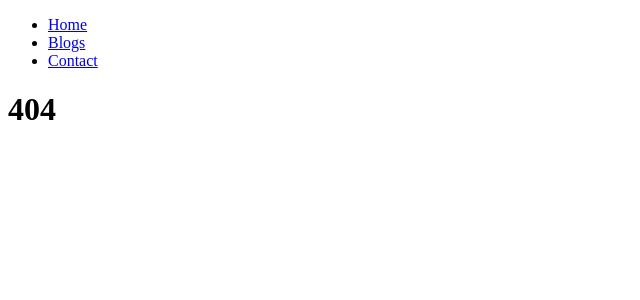
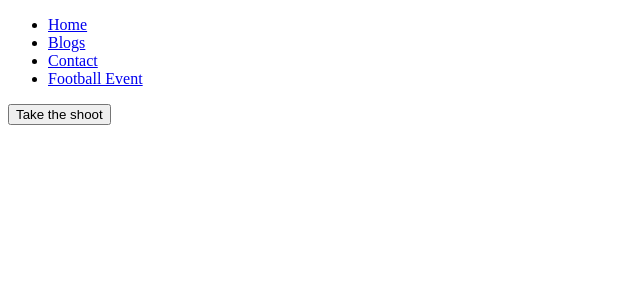
Before and after one commit to hugotb88/react-certification, a React (Create React App) app: page /events in a window 1280 px wide. Before the commit this address had no page. Shown: the top 300 px of the page, without its empty margins (0-640 px from the left). Built offline with nearby package versions, Linux system fonts and the light colour scheme.

Commit message:
Event, Event Handler and Basic Event example

```diff
--- /dev/null
+++ b/src/Events/Football.js
@@ -0,0 +1,14 @@
+/*
+    Example of Event in React
+*/
+function Football(){
+    const shoot = () => {
+        alert("Al angulo no vale papaw");
+    }
+
+    return (
+        <button onClick={shoot}> Take the shoot </button>
+    );
+}
+
+export default Football;
--- a/src/Router/Layout.js
+++ b/src/Router/Layout.js
@@ -22,6 +22,9 @@ const Layout = () => {
           <li>
             <Link to="/contact">Contact</Link>
           </li>
+          <li>
+            <Link to="/events">Football Event</Link>
+          </li>
         </ul>
       </nav>
 
--- a/src/index.js
+++ b/src/index.js
@@ -6,7 +6,7 @@ import Blogs from "./Router/Blog";
 import Contact from "./Router/Contact";
 import NoPage from "./Router/NoPage";
 import Home from "./Router/Home";
-
+import Football from "./Events/Football";
 
 /*
 
@@ -18,8 +18,6 @@ The Home component route does not have a path but has an index attribute. That s
 Setting the path to * will act as a catch-all for any undefined URLs. This is great for a 404 error page.
 
 */
-
-
 export default function App() {
     return (
         <BrowserRouter>
@@ -28,6 +26,7 @@ export default function App() {
                     <Route index element={ <Home /> } />
                     <Route path="blogs" element={ <Blogs /> } />
                     <Route path="contact" element={ <Contact /> } />
+                    <Route path="events" element={ <Football /> } />
                     <Route path="*" element={ <NoPage /> } />
                 </Route>
             </Routes>
```
Also changed, not shown: src/Events/Concepts.js (added, +19 -0 lines).
